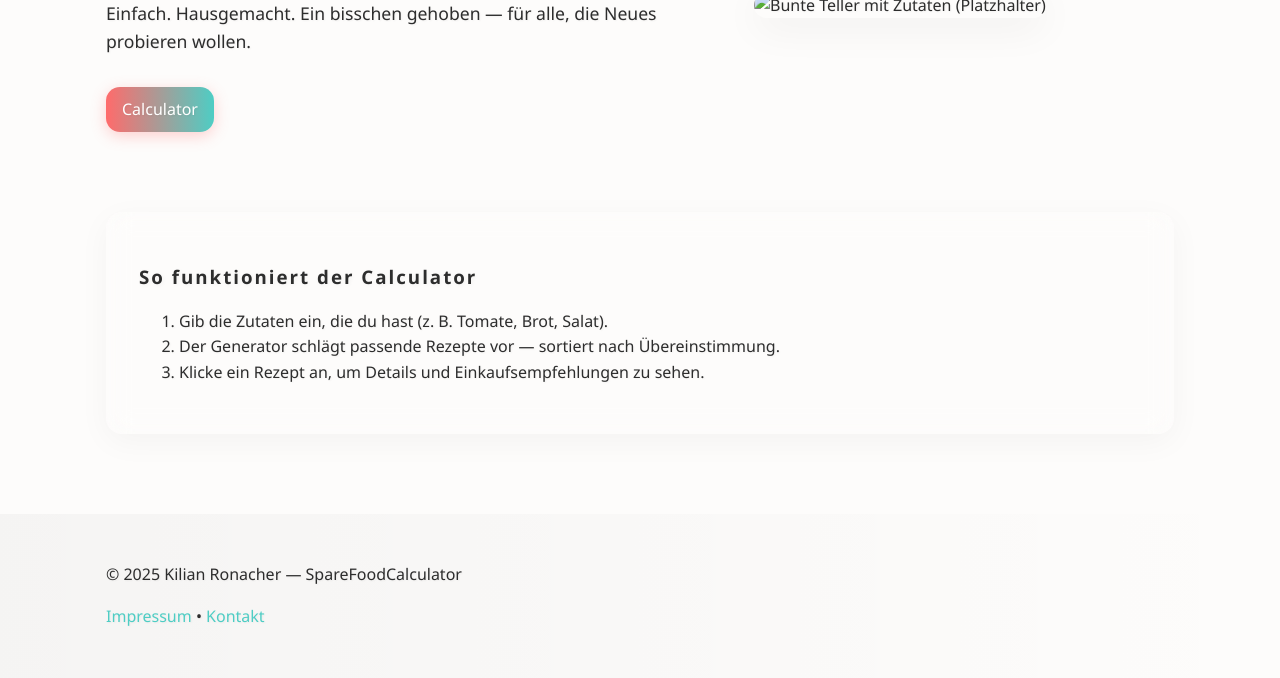
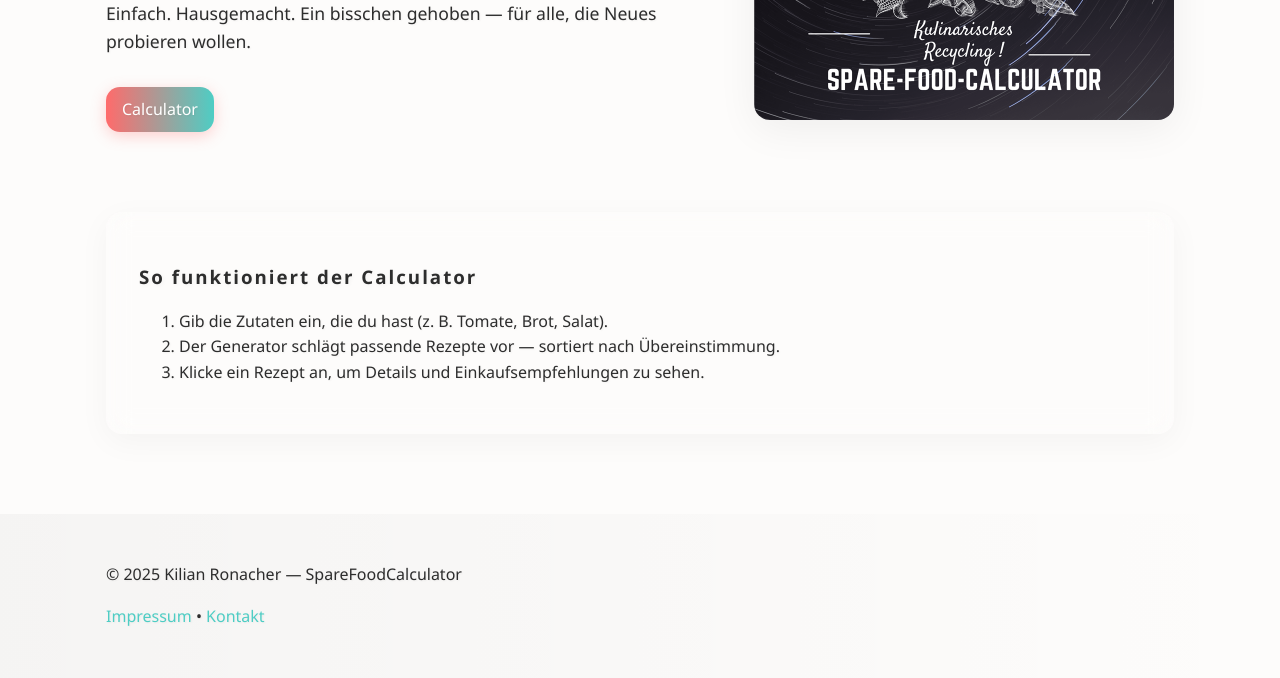
Before and after one commit to KilianRonacher/sparefoodcalculator, a website: page index.html in a window 1280 px wide. Shown: the part 297-975 px from the top of the page. Drawn offline with Linux system fonts and the light colour scheme.

Commit message:
fehlerbehebung bei Bildern

```diff
--- a/index.html
+++ b/index.html
@@ -39,7 +39,7 @@
         </div>
       </div>
         <div class="hero-art">
-        <img src="hero-image.png" data-i18n-alt="hero_art_alt" alt="Kulinarisches Recycling - Spare Food Calculator" />
+        <img src="images/hero-image.png" data-i18n-alt="hero_art_alt" alt="Kulinarisches Recycling - Spare Food Calculator" />
       </div>
     </section>
 
```
